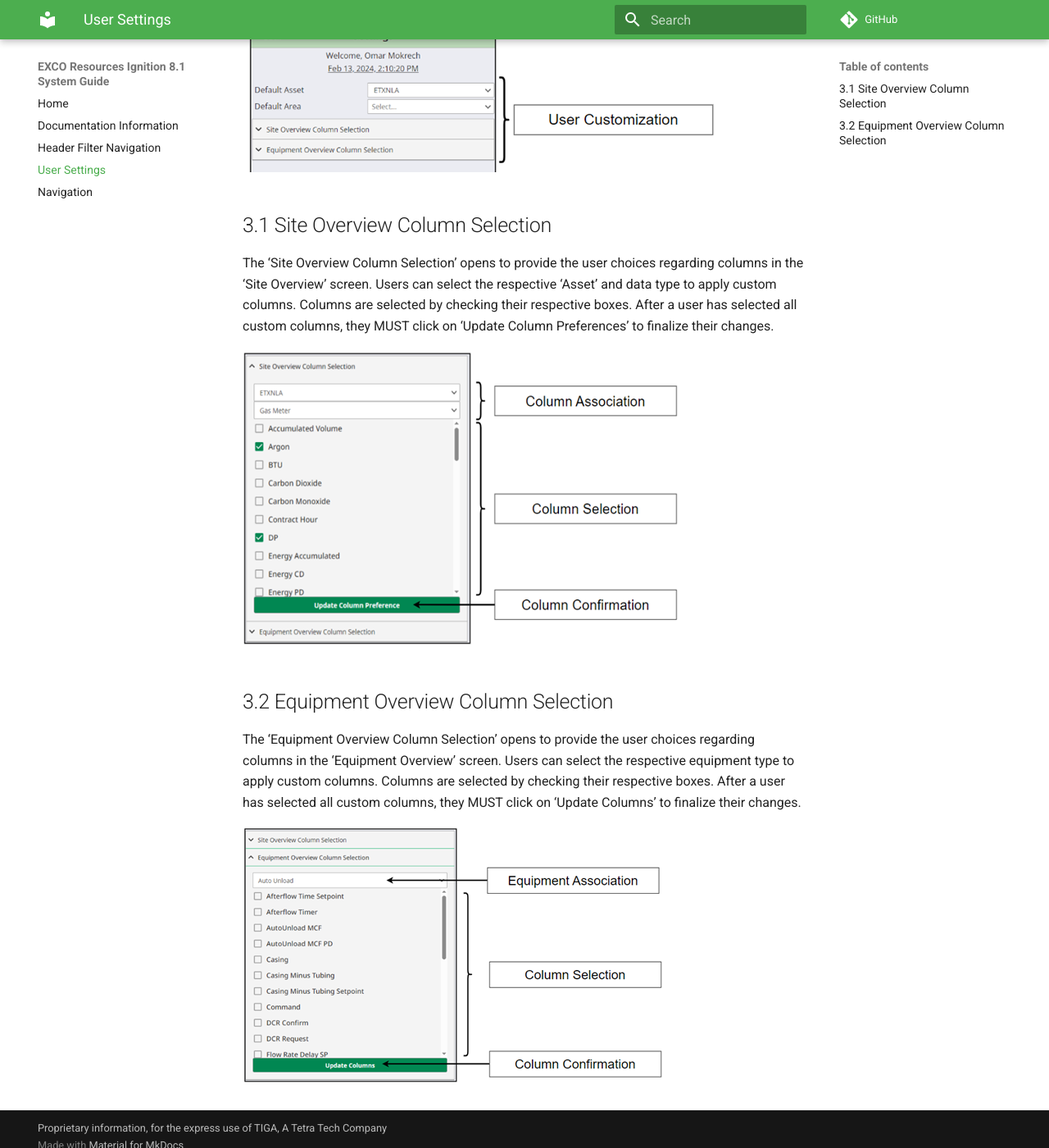
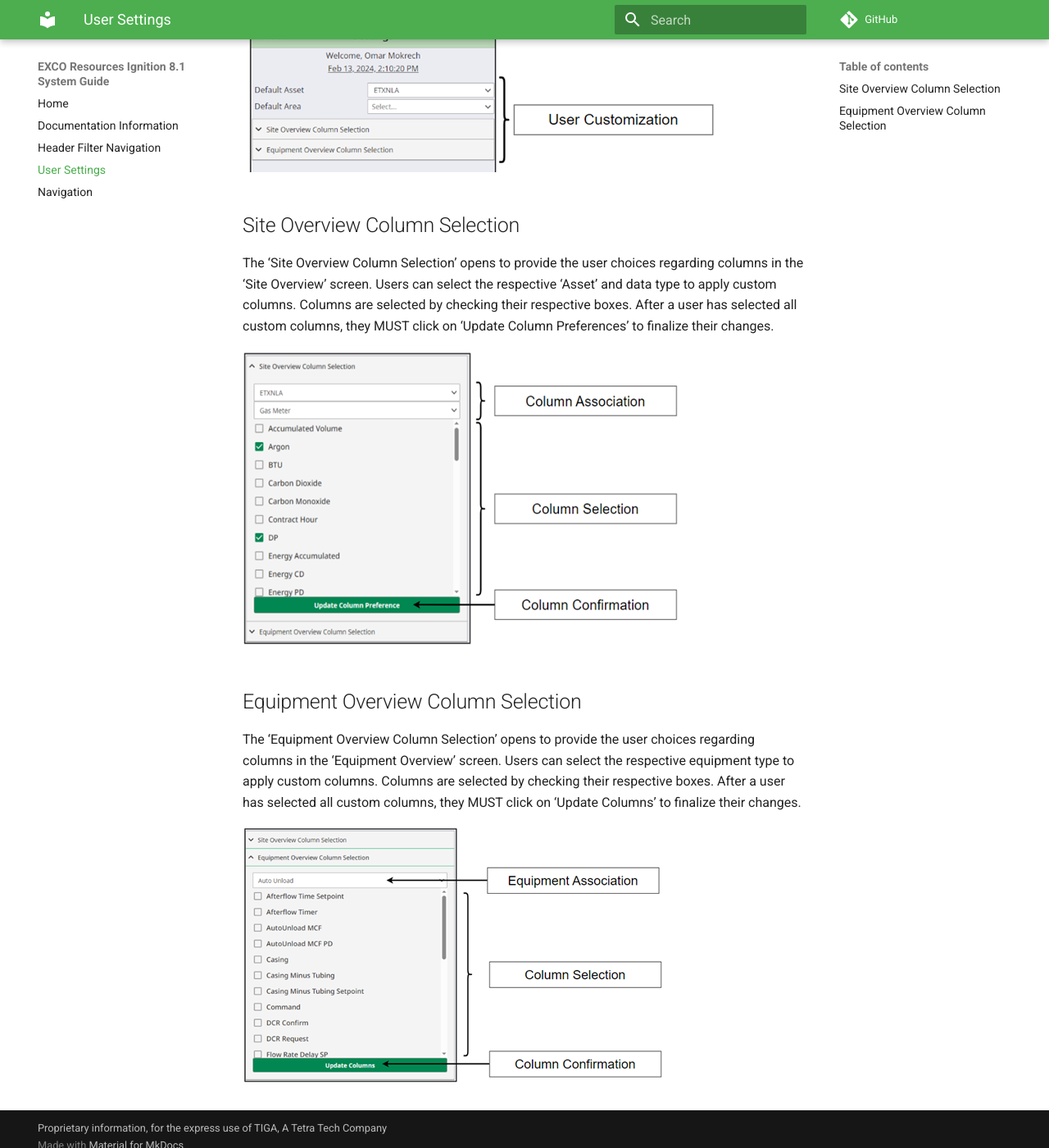
Before and after one commit to Mokrecho1/ER-8.1SystemDocumentation, an MkDocs documentation site: the page built from docs/User Settings.md, in a window 1280 px wide and 1400 px high, scrolled down 520 px. Shown: the whole window at 82% size. Built offline with MkDocs 1.6.1 and Material for MkDocs 9.7.7, drawn with Linux system fonts in a browser that asks for light colours; comment, search, counter and statistics services are not loaded.

Commit message:
Update User Settings.md

```diff
--- a/docs/User Settings.md
+++ b/docs/User Settings.md
@@ -4,13 +4,13 @@ User customization ranges between default filters and default columns. Users can
 
 ![Image title](https://github.com/Mokrecho1/ER-8.1SystemDocumentation/blob/main/docs/Images/usersettings1.png?raw=true)
 
-## 3.1 Site Overview Column Selection
+## Site Overview Column Selection
 
 The ‘Site Overview Column Selection’ opens to provide the user choices regarding columns in the ‘Site Overview’ screen. Users can select the respective ‘Asset’ and data type to apply custom columns. Columns are selected by checking their respective boxes. After a user has selected all custom columns, they MUST click on ‘Update Column Preferences’ to finalize their changes.
 
 ![Image title](https://github.com/Mokrecho1/ER-8.1SystemDocumentation/blob/main/docs/Images/usersettings2.png?raw=true)
 
-## 3.2 Equipment Overview Column Selection
+## Equipment Overview Column Selection
 
 The ‘Equipment Overview Column Selection’ opens to provide the user choices regarding columns in the ‘Equipment Overview’ screen. Users can select the respective equipment type to apply custom columns. Columns are selected by checking their respective boxes. After a user has selected all custom columns, they MUST click on ‘Update Columns’ to finalize their changes.
 
```
